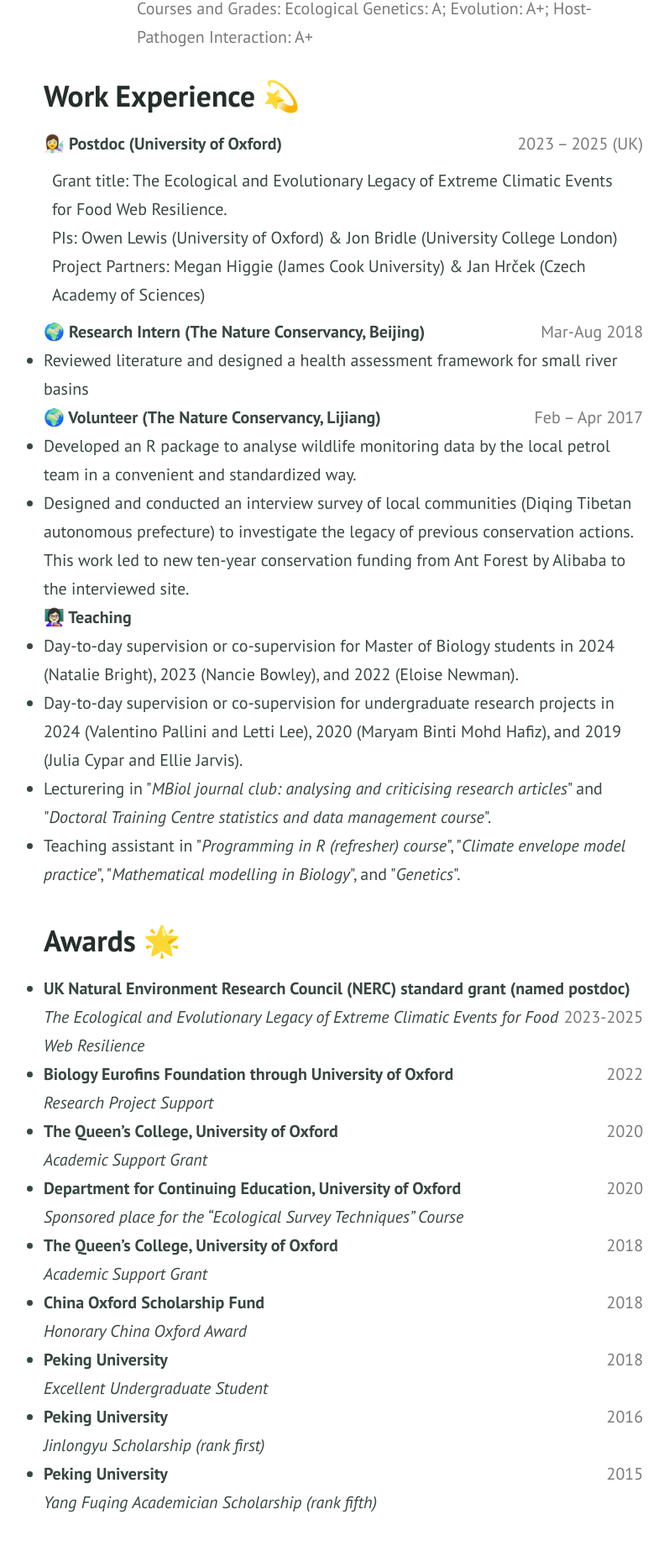
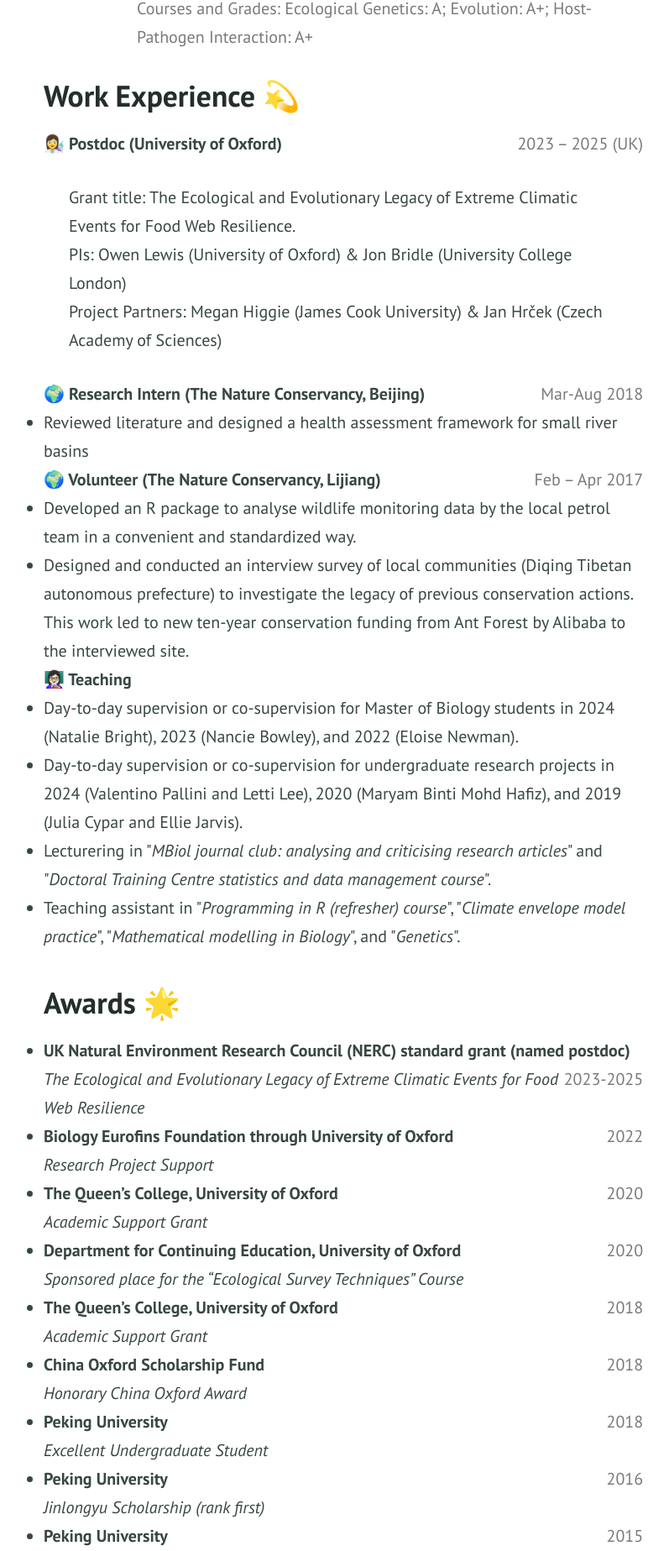
Before and after one commit to Jinlinc/jinlinc.github.io, a Jekyll site: the page built from resume.md, in a window 1280 px wide. Shown: the part 571-2418 px from the top of the page at 84% size, without its empty margins (231-1028 px from the left). Built offline with Jekyll 4.4.1, drawn with Linux system fonts in a browser that asks for light colours.

Commit message:
Update resume.md

```diff
--- a/resume.md
+++ b/resume.md
@@ -82,7 +82,7 @@ Download pdf version of my CV [{% include icon.html id="pdf" title="pdf" %}here]
 
 <b>👩‍🔬 Postdoc (University of Oxford)</b>
 <span style="float:right; color:#7a7a7a;">2023 – 2025 (UK)</span><br>
-<p style="margin:10px">
+<p style="margin:30px">
     Grant title: The Ecological and Evolutionary Legacy of Extreme Climatic Events for Food Web Resilience. <br>
     PIs: Owen Lewis (University of Oxford) & Jon Bridle (University College London) <br>
     Project Partners: Megan Higgie (James Cook University) & Jan Hrček (Czech Academy of Sciences) <br>
```
